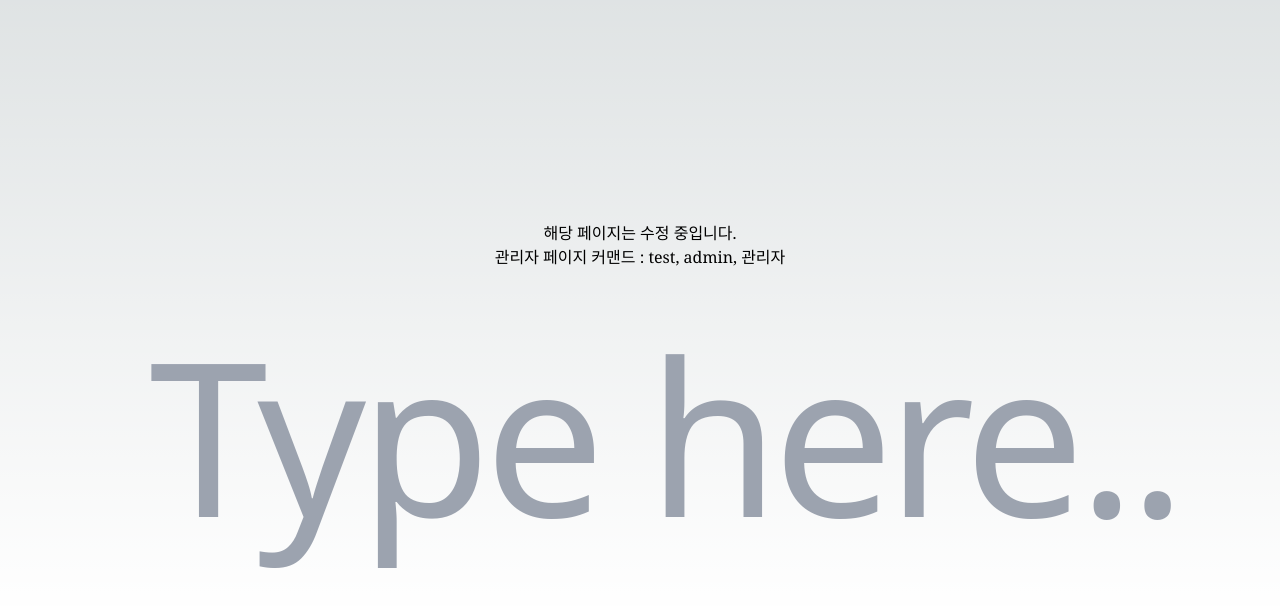
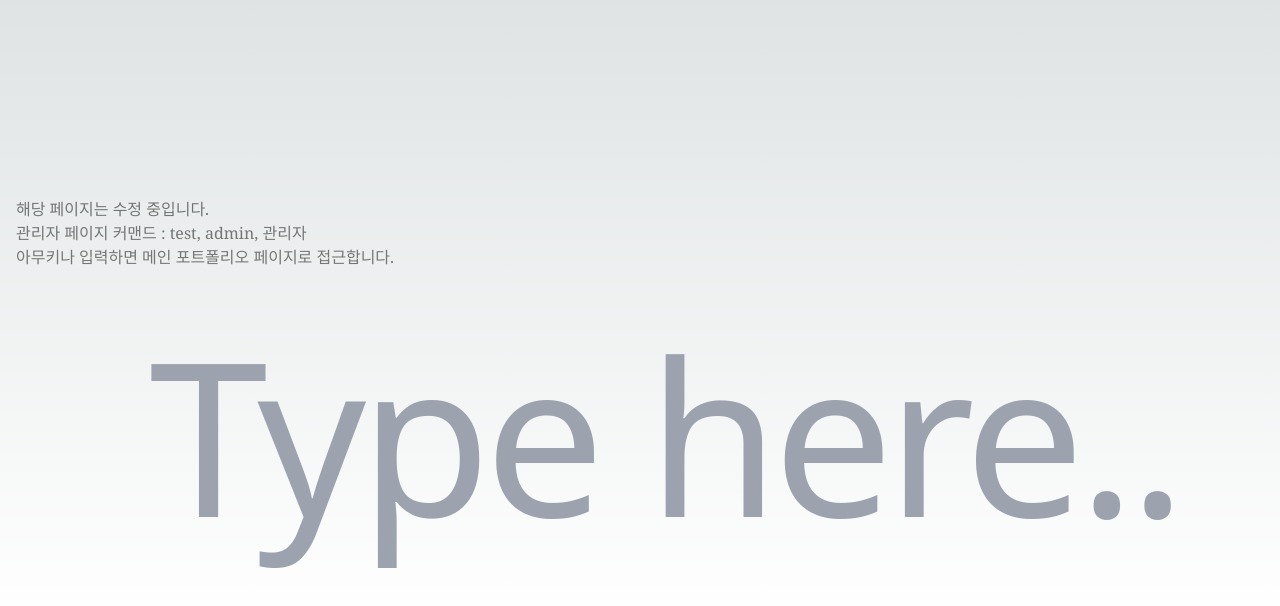
Before and after one commit to YoonJieut/YoonJieutBlog, a Next.js app: page / in a window 1280 px wide. Shown: the part 184-790 px from the top of the page. Built offline with nearby package versions, Linux system fonts and the light colour scheme.

Commit message:
style : p 태그 추카 및 위치 변경

```diff
--- a/app/page.tsx
+++ b/app/page.tsx
@@ -1,15 +1,18 @@
 // import Image from "next/image";
 import { CustomInputArea } from "@/app/components/welcomePart/CustomInputArea";
-import { ResponseBox } from "@/app/components/welcomePart/ResponseBox";
 
 export default function Home() {
   return (
     <main className="w-screen h-screen flex flex-col justify-end items-center overflow-hidden p-4">
-      {/* <ResponseBox /> */}
-      <p className="font-thin font-serif">해당 페이지는 수정 중입니다.</p>
-      <p className="font-thin font-serif">
-        관리자 페이지 커맨드 : test, admin, 관리자
-      </p>
+      <div className="font-thin font-serif self-start opacity-50">
+        <p className="font-thin font-serif">해당 페이지는 수정 중입니다.</p>
+        <p className="font-thin font-serif">
+          관리자 페이지 커맨드 : test, admin, 관리자
+        </p>
+        <p className="font-thin font-serif">
+          아무키나 입력하면 메인 포트폴리오 페이지로 접근합니다.
+        </p>
+      </div>
       <CustomInputArea />
     </main>
   );
```
